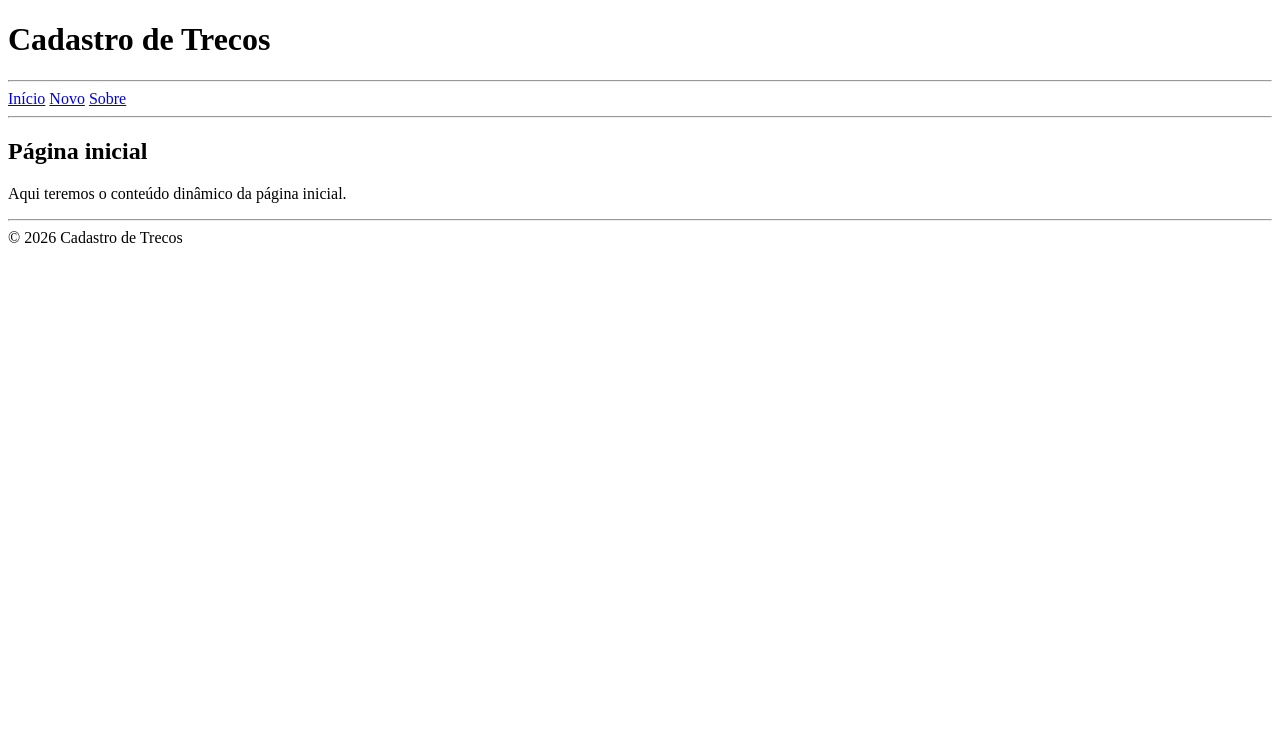
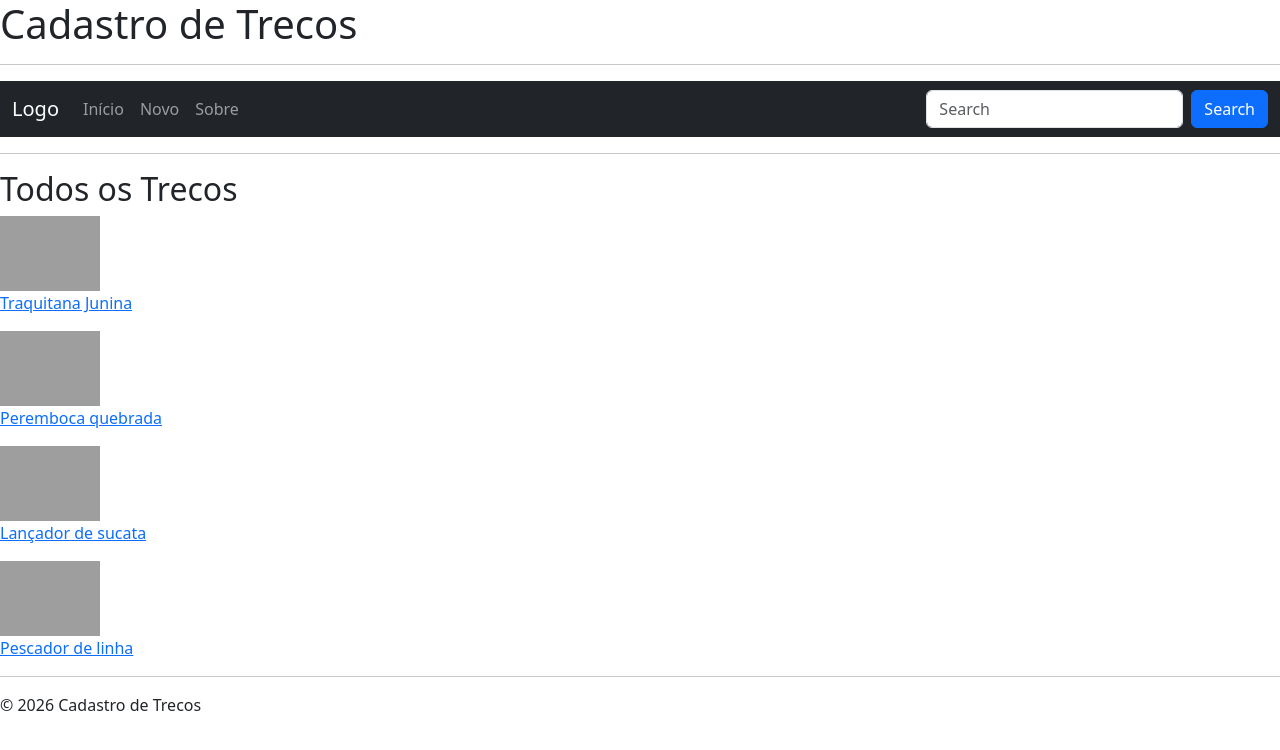
Before and after one commit to Giancsa/atividade_flask, a Flask app: page / in a window 1280 px wide. Shown: the top 750 px of the page. Run offline with Flask 3, Linux system fonts and the light colour scheme; data comes from the database, SQL or seed files in the repository; both versions use the stored data as it was after the commit; some libraries are stand-ins or nearby versions; grey boxes are pictures that could not be loaded.

Commit message:
2026.09.23

```diff
--- a/app.py
+++ b/app.py
@@ -1,10 +1,57 @@
-from flask import Flask, render_template
+from flask import Flask, abort, render_template
+from flask_bootstrap import Bootstrap5
+import sqlite3
 
 app = Flask(__name__)
 
+from flask import Flask, render_template
+import sqlite3
+
+app = Flask(__name__)
+
+
 @app.route("/")
 def index():
-    return render_template('index.html')
+
+    with sqlite3.connect('database.db') as conn:
+        conn.row_factory = sqlite3.Row
+        contents = conn.execute("""
+            SELECT id, name, photo
+            FROM thing
+                WHERE status = 'on'
+                ORDER BY created_at
+        """).fetchall()
+
+    total = len(contents)
+
+    return render_template(
+        'index.html',
+        contents=contents,
+        total=total
+    )
+
+@app.route('/view/<int:thing_id>')
+def view(thing_id):
+
+    with sqlite3.connect('database.db') as conn:
+        conn.row_factory = sqlite3.Row
+        content = conn.execute("""
+            SELECT *
+            FROM thing
+                WHERE status = 'on'
+                AND id = ?
+                ORDER BY created_at
+        """, (thing_id,)).fetchone()
+
+    if content is None:
+        abort(404)
+
+    return render_template(
+        "view.html",
+        content=content
+    )
+
+
 
 @app.route("/new")
 def new_thing():
--- a/templates/Index.html
+++ b/templates/Index.html
@@ -6,6 +6,21 @@ Template da rota inicial
 {% extends '_base.html' %}
 
 {% block main %}
-    <h2>Página inicial</h2>
-    <p>Aqui teremos o conteúdo dinâmico da página inicial.</p>
+
+<h2>Todos os Trecos</h2>
+
+{% if total > 0 %}
+    {% for content in contents %}
+       <p>
+    <img src="{{ content.photo }}" alt="{{ content.name }}" width="100"><br>
+    <a href="{{ url_for('view', thing_id=content.id) }}">{{ content.name }}</a>
+</p>
+    {% endfor %}
+{% else %}
+    <p>
+        Nenhum treco cadastrado ainda!
+        <a href="{{ url_for('new_thing') }}">Cadastre um treco</a>
+    </p>
+{% endif %}
+
 {% endblock %}
--- a/templates/_base.html
+++ b/templates/_base.html
@@ -1,10 +1,14 @@
 <!DOCTYPE html>
 <html lang="en">
+
 <head>
     <meta charset="UTF-8">
     <meta name="viewport" content="width=device-width, initial-scale=1.0">
+    <link href="https://cdn.jsdelivr.net/npm/bootstrap@5.3.8/dist/css/bootstrap.min.css" rel="stylesheet">
+
     <title>Cadastro de Trecos</title>
 </head>
+
 <body>
     <header>
         <h1> Cadastro de Trecos</h1>
@@ -12,10 +16,30 @@
 
     <hr>
 
-    <nav>
-        <a href="{{ url_for('index') }}">Início</a>
-        <a href="{{ url_for('new_thing') }}">Novo</a>
-        <a href="{{ url_for ('about') }}">Sobre</a>
+    <nav class="navbar navbar-expand-sm navbar-dark bg-dark">
+        <div class="container-fluid">
+            <a class="navbar-brand" href="javascript:void(0)">Logo</a>
+            <button class="navbar-toggler" type="button" data-bs-toggle="collapse" data-bs-target="#mynavbar">
+                <span class="navbar-toggler-icon"></span>
+            </button>
+            <div class="collapse navbar-collapse" id="mynavbar">
+                <ul class="navbar-nav me-auto">
+                    <li class="nav-item">
+                        <a class="nav-link" href="{{ url_for('index') }}">Início</a>
+                    </li>
+                    <li class="nav-item">
+                        <a class="nav-link" href="{{ url_for('new_thing') }}">Novo</a>
+                    </li>
+                    <li class="nav-item">
+                        <a class="nav-link" href="{{ url_for ('about') }}">Sobre</a>
+                    </li>
+                </ul>
+                <form class="d-flex">
+                    <input class="form-control me-2" type="text" placeholder="Search">
+                    <button class="btn btn-primary" type="button">Search</button>
+                </form>
+            </div>
+        </div>
     </nav>
     <hr>
 
@@ -26,5 +50,7 @@
     <hr>
 
     <footer>&copy; 2026 Cadastro de Trecos</footer>
+<script src="https://cdn.jsdelivr.net/npm/bootstrap@5.3.8/dist/js/bootstrap.bundle.min.js"></script>
 </body>
+
 </html>
```
Also changed, not shown: database.sql (added, +23 -0 lines), setup.py (+10 -1 lines), templates/view.html (added, +15 -0 lines), database.db.
